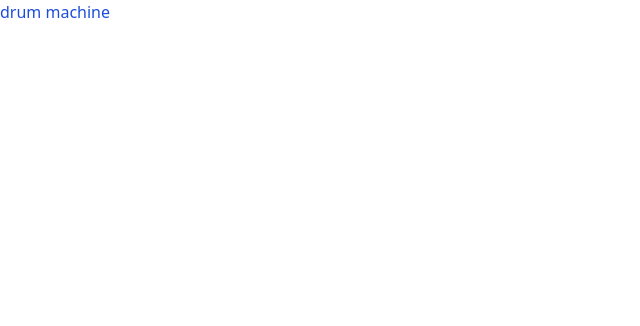
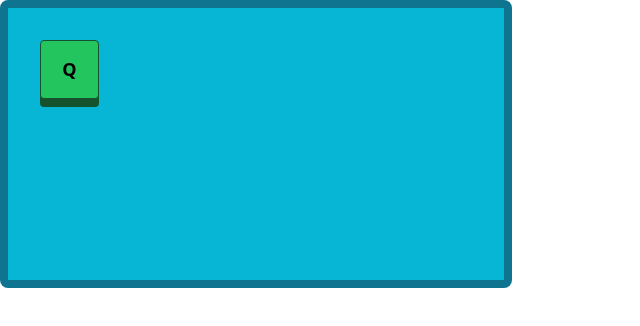
Before and after one commit to kevcomedia/fcc-drum-machine, a React (Vite) app: page / in a window 1280 px wide. Shown: the top 326 px of the page, without its empty margins (0-640 px from the left). Built offline with nearby package versions, Linux system fonts and the light colour scheme.

Commit message:
Write drum machine layout

```diff
--- a/src/App.jsx
+++ b/src/App.jsx
@@ -1,5 +1,11 @@
+import Button from './components/Button'
+
 const App = () => {
-  return <p className="text-blue-700">drum machine</p>
+  return (
+    <div className="w-128 border-8 border-cyan-700 rounded-lg p-8 bg-cyan-500 grid grid-cols-6 grid-rows-3 gap-4">
+      <Button label="Q" />
+    </div>
+  )
 }
 
 export default App
--- a/tailwind.config.js
+++ b/tailwind.config.js
@@ -5,6 +5,9 @@ module.exports = {
       boxShadow: {
         button: '0 0.5rem var(--tw-shadow-color)',
       },
+      spacing: {
+        '128': '32rem',
+      },
     },
   },
   plugins: [],
```
